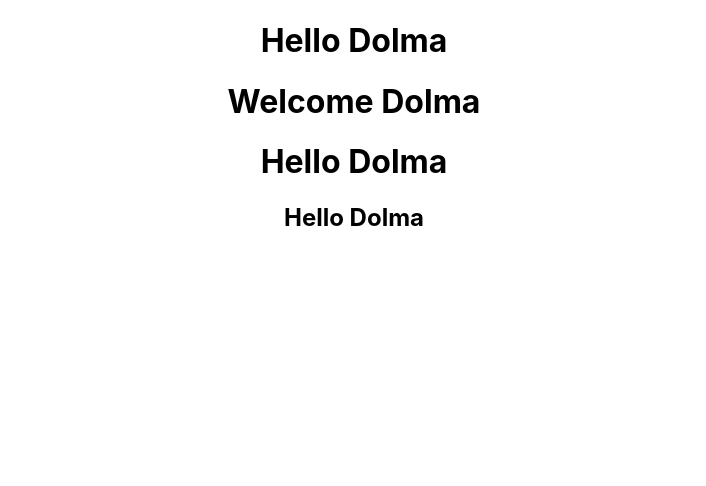
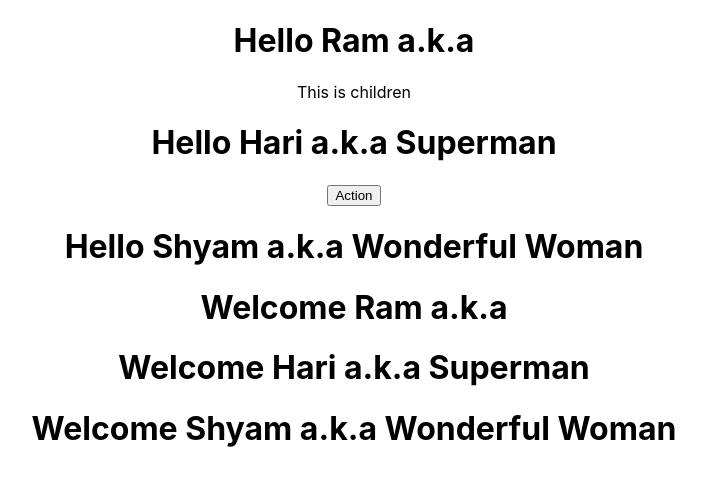
Before and after one commit to Dolma455/react_js, a React (Create React App) app: page / in a window 1280 px wide. Shown: the top 486 px of the page, without its empty margins (286-992 px from the left). Built offline with nearby package versions, Linux system fonts and the light colour scheme.

Commit message:
feat: Used Props in react

```diff
--- a/src/App.js
+++ b/src/App.js
@@ -9,9 +9,16 @@ class App extends Component {
   render () {
   return (
     <div className="App">
-      <Greet />
-      <Welcome />
-      <Hello />
+      <Greet name="Ram"  hereoName="Batman" age="12">
+      <p>This is children</p></Greet>
+      <Greet name="Hari" heroName="Superman">
+      <button>Action</button></Greet>
+      <Greet name="Shyam" heroName="Wonderful Woman"></Greet>
+
+      <Welcome name="Ram"  hereoName="Batman" />
+      <Welcome name="Hari" heroName="Superman"/>
+      <Welcome name="Shyam" heroName="Wonderful Woman" />
+
 
     </div>
   )};
--- a/src/components/Greet.js
+++ b/src/components/Greet.js
@@ -1,5 +1,14 @@
 import React from 'react'
 
-const Greet = () =>  <h1>Hello Dolma</h1>
+const Greet = (props) =>
+{
+    return (
+    <div>
+    <h1>Hello {props.name} a.k.a {props.heroName}</h1>
+    {props.children}
+    </div> )
+
+
+}
 
 export default Greet
--- a/src/components/Welcomee.js
+++ b/src/components/Welcomee.js
@@ -2,7 +2,7 @@ import React, {Component} from 'react'
 
 class Welcome extends Component {
     render () {
-        return <h1>Welcome Dolma</h1>
+        return <h1>Welcome {this.props.name} a.k.a {this.props.heroName}</h1>
     }
 }
 
```
